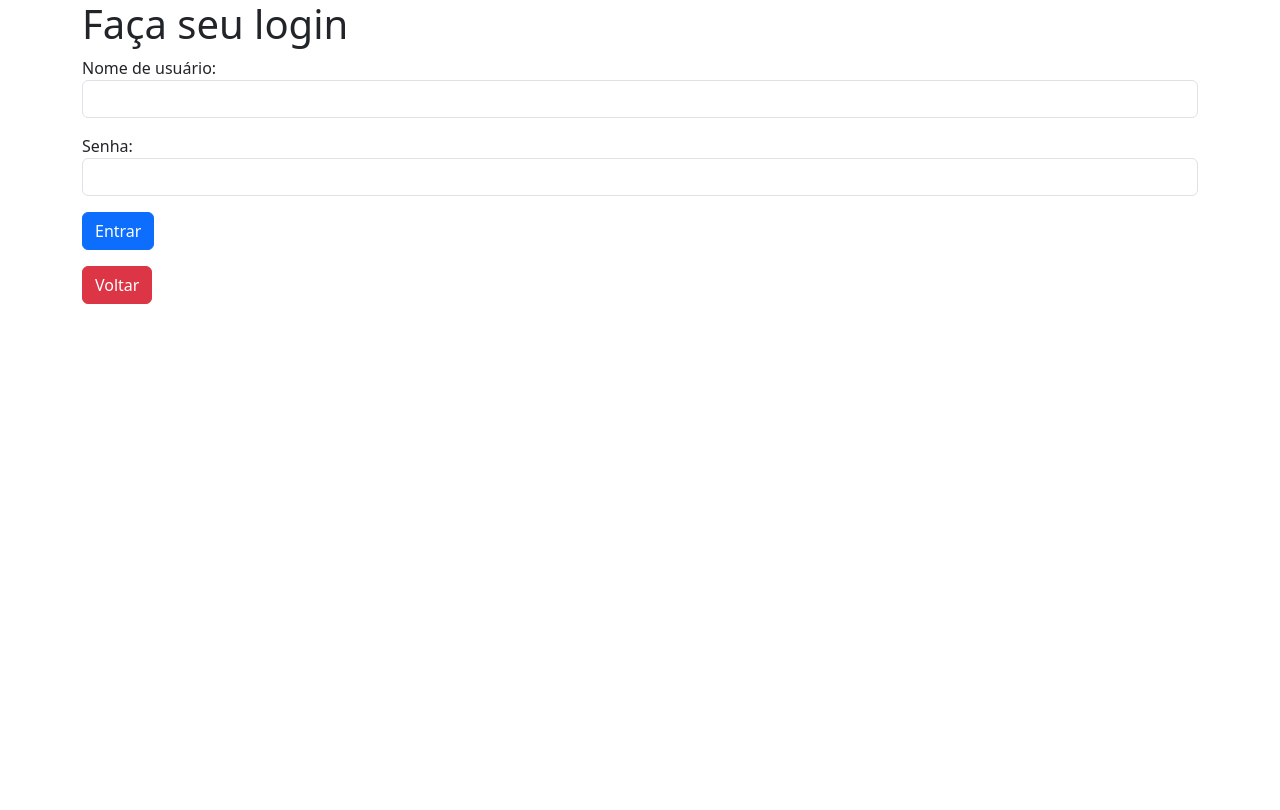
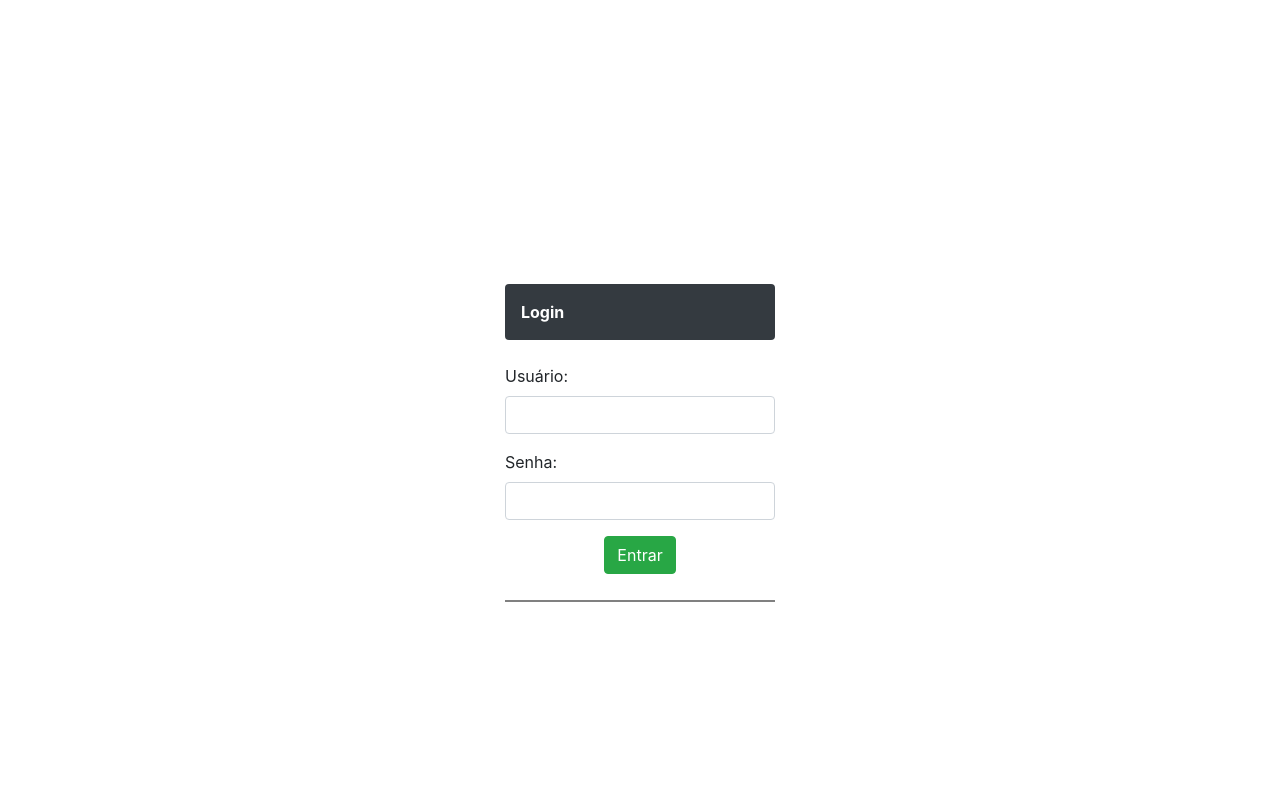
Before and after one commit to Douglaxz/gerenciamentoEquipe, a Flask app: page /login in a window 1280 px wide. Before the commit the page ends 304 px from the top, so only its background shows below. Run offline with Flask 2, Linux system fonts and the light colour scheme; some libraries are stand-ins or nearby versions.

Commit message:
Melhorias na tela de login

```diff
--- a/static/app.css
+++ b/static/app.css
@@ -66,3 +66,20 @@ td {
     margin-left: 1em;
     margin-bottom: 1em;
 }
+
+.container1 {
+    width: 100vw;
+    height: 100vh;
+    display: flex;
+    flex-direction: row;
+    justify-content: center;
+    align-items: center;
+    }
+.box1 {
+    width: 300px;
+    height: 300px;
+    background: #fff;
+}
+    body1 {
+    margin: 0px;
+ }
--- a/templates/login.html
+++ b/templates/login.html
@@ -1,13 +1,39 @@
 <!DOCTYPE html>
 <html>
+
 <head>
   <meta charset="utf-8">
   <meta name="viewport" content="width=device-width, initial-scale=1">
-    <title>Jogoteca</title>
-    <link rel="stylesheet" href="{{ url_for('static', filename='bootstrap.css') }}">
+  <title>Gerenciamento de Equipes</title>
+  <link href="{{ url_for('static',filename='app.css') }}" rel="stylesheet">
+  <link rel="stylesheet" href="https://stackpath.bootstrapcdn.com/bootstrap/4.1.3/css/bootstrap.min.css"
+    integrity="sha384-MCw98/SFnGE8fJT3GXwEOngsV7Zt27NXFoaoApmYm81iuXoPkFOJwJ8ERdknLPMO" crossorigin="anonymous">
+  <script src="https://code.jquery.com/jquery-3.3.1.slim.min.js"
+    integrity="sha384-q8i/X+965DzO0rT7abK41JStQIAqVgRVzpbzo5smXKp4YfRvH+8abtTE1Pi6jizo"
+    crossorigin="anonymous"></script>
+  <script src="https://cdnjs.cloudflare.com/ajax/libs/popper.js/1.14.3/umd/popper.min.js"
+    integrity="sha384-ZMP7rVo3mIykV+2+9J3UJ46jBk0WLaUAdn689aCwoqbBJiSnjAK/l8WvCWPIPm49"
+    crossorigin="anonymous"></script>
+  <script src="https://stackpath.bootstrapcdn.com/bootstrap/4.1.3/js/bootstrap.min.js"
+    integrity="sha384-ChfqqxuZUCnJSK3+MXmPNIyE6ZbWh2IMqE241rYiqJxyMiZ6OW/JmZQ5stwEULTy"
+    crossorigin="anonymous"></script>
 </head>
+
 <body>
-    <div class="container">
+
+  <div class="container1">
+
+    <div class="box1">
+      <div class="container box1">
+        <br>
+        <div class="container w-100 p-3 bg-dark">
+            <div class="row">
+              <div class="col-lg text-left text-white font-weight-bold">
+                Login
+              </div>
+            </div>
+          </div>
+          <br>
         {% with messages = get_flashed_messages() %}
         {% if messages %}
         <ul id="messages" class="list-unstyled">
@@ -17,14 +43,18 @@
         </ul>
         {% endif %}
         {% endwith %}
-        <h1>Faça seu login</h1>
         <form method="POST" action="{{url_for('autenticar')}}">
           <input type="hidden" name="proxima" value="{{ proxima }}">
-            <p><label>Nome de usuário:</label> <input class="form-control" type="text" name="usuario" required></p>
+          <p><label>Usuário:</label> <input class="form-control" type="text" name="usuario" required></p>
           <p><label>Senha:</label> <input class="form-control" type="password" name="senha" required></p>
-            <p><button class="btn btn-primary" type="submit">Entrar</button></p>
+          <p align="center"><button class="btn btn-success" type="submit">Entrar</button></p>
         </form>
-        <a class="btn btn-danger" href="{{url_for('index')}}">Voltar</a>
+        <hr style="height:2px; width:100%; border-width:0; color:gray; background-color:gray">
+
       </div>
+    </div>
+  </div>
+
 </body>
+
 </html>
```
Also changed, not shown: templates/usuarios.html (+6 -2 lines). Lines whose indentation alone changed are shown as unchanged.
